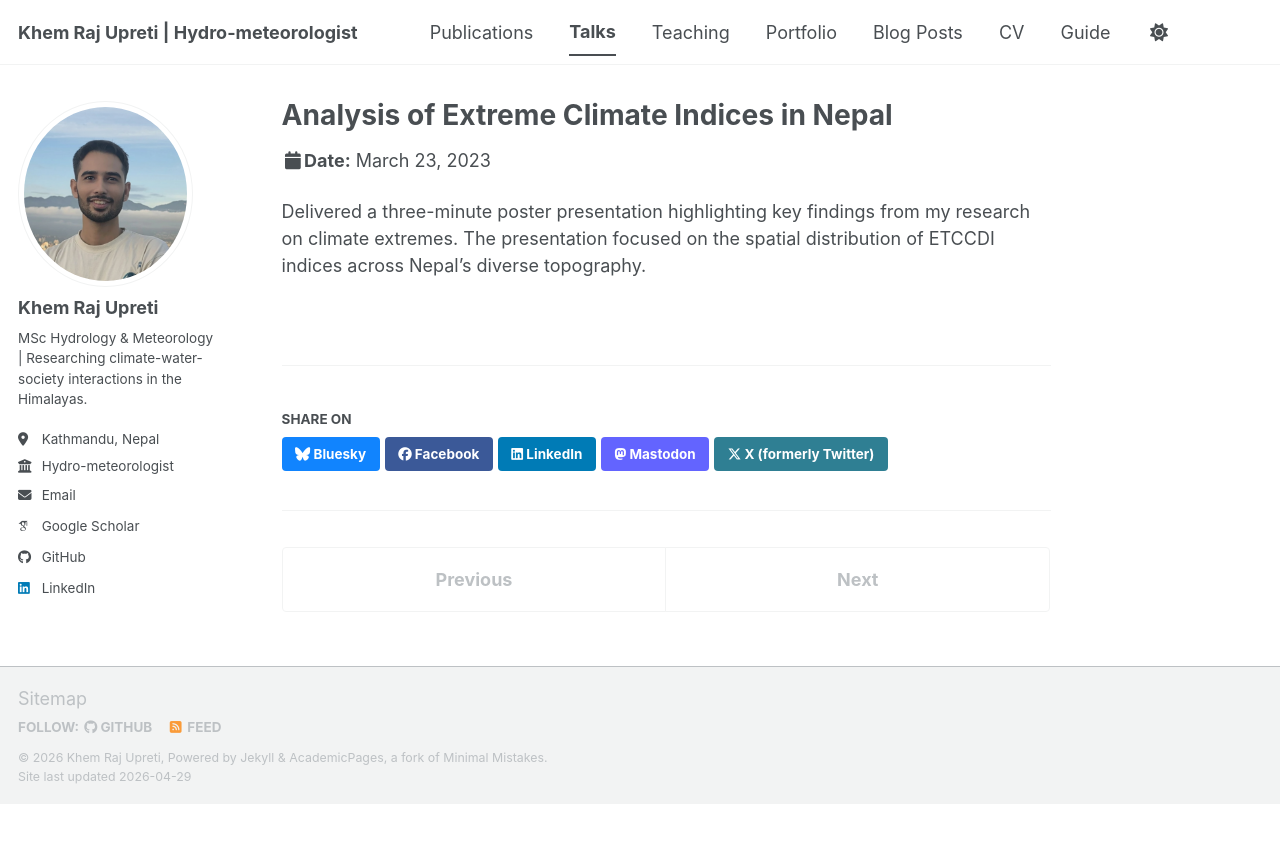
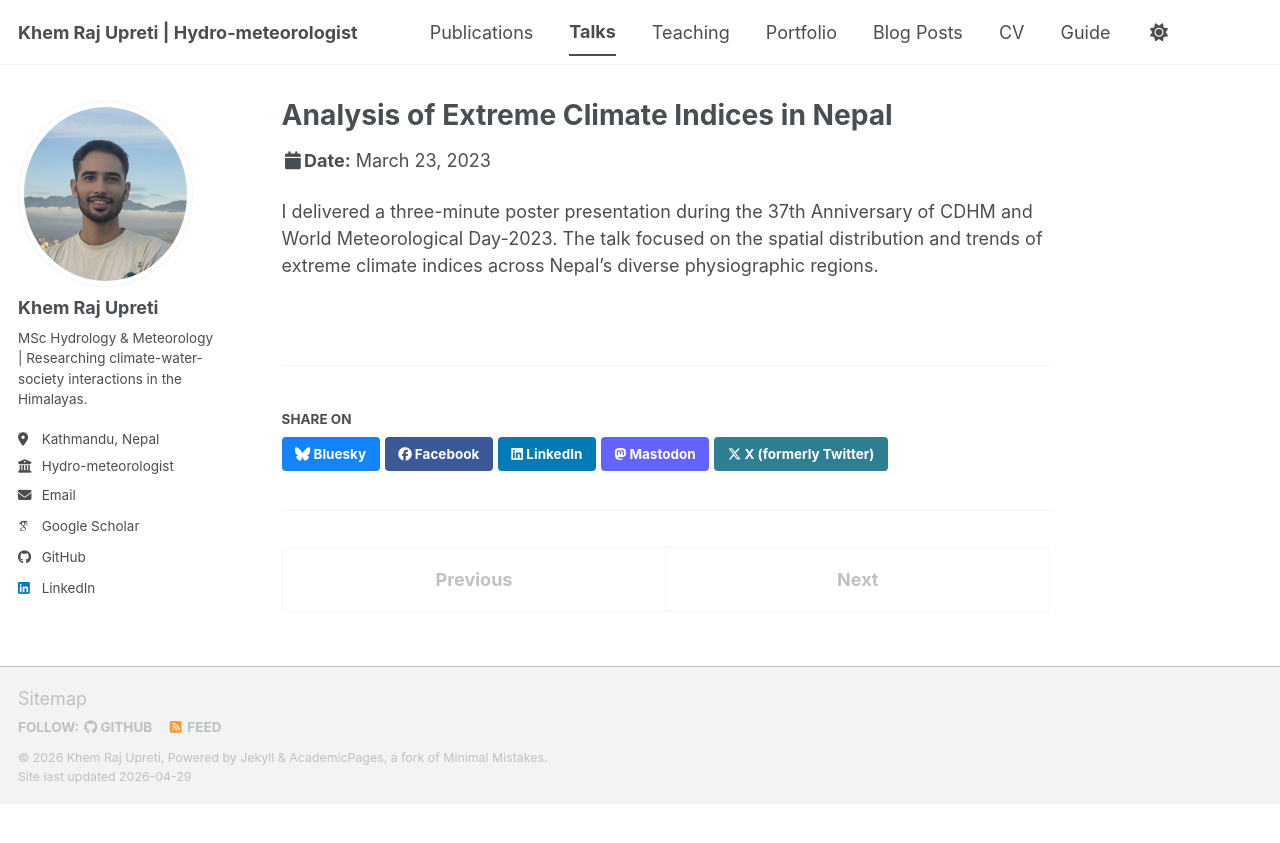
Before and after one commit to khemupreti-hydromet/khemupreti-hydromet.github.io, a Jekyll site: the page built from _talks/2023-03-23-poster-presentation-nepal.md, in a window 1280 px wide. Shown: the top 843 px of the page. Built offline with Jekyll 4.4.1, drawn with Linux system fonts in a browser that asks for light colours; some web fonts are replaced; a script bundle is joined from its source files by our own code; library files that are not in the unit come from our copies.

Commit message:
Update 2023-03-23-poster-presentation-nepal.md

```diff
--- a/_talks/2023-03-23-poster-presentation-nepal.md
+++ b/_talks/2023-03-23-poster-presentation-nepal.md
@@ -2,10 +2,10 @@
 title: "Analysis of Extreme Climate Indices in Nepal"
 collection: talks
 type: "Poster Presentation"
-permalink: /talks/2023-poster-presentation-nepal
-venue: "37th Anniversary of CDHM and World Meteorological Day-2023"
+permalink: /talks/2023-03-23-poster-presentation
+venue: "Central Department of Hydrology and Meteorology (CDHM)"
 date: 2023-03-23
 location: "Kathmandu, Nepal"
 ---
 
-Delivered a three-minute poster presentation highlighting key findings from my research on climate extremes. The presentation focused on the spatial distribution of ETCCDI indices across Nepal's diverse topography.
+I delivered a three-minute poster presentation during the 37th Anniversary of CDHM and World Meteorological Day-2023. The talk focused on the spatial distribution and trends of extreme climate indices across Nepal's diverse physiographic regions.
```
